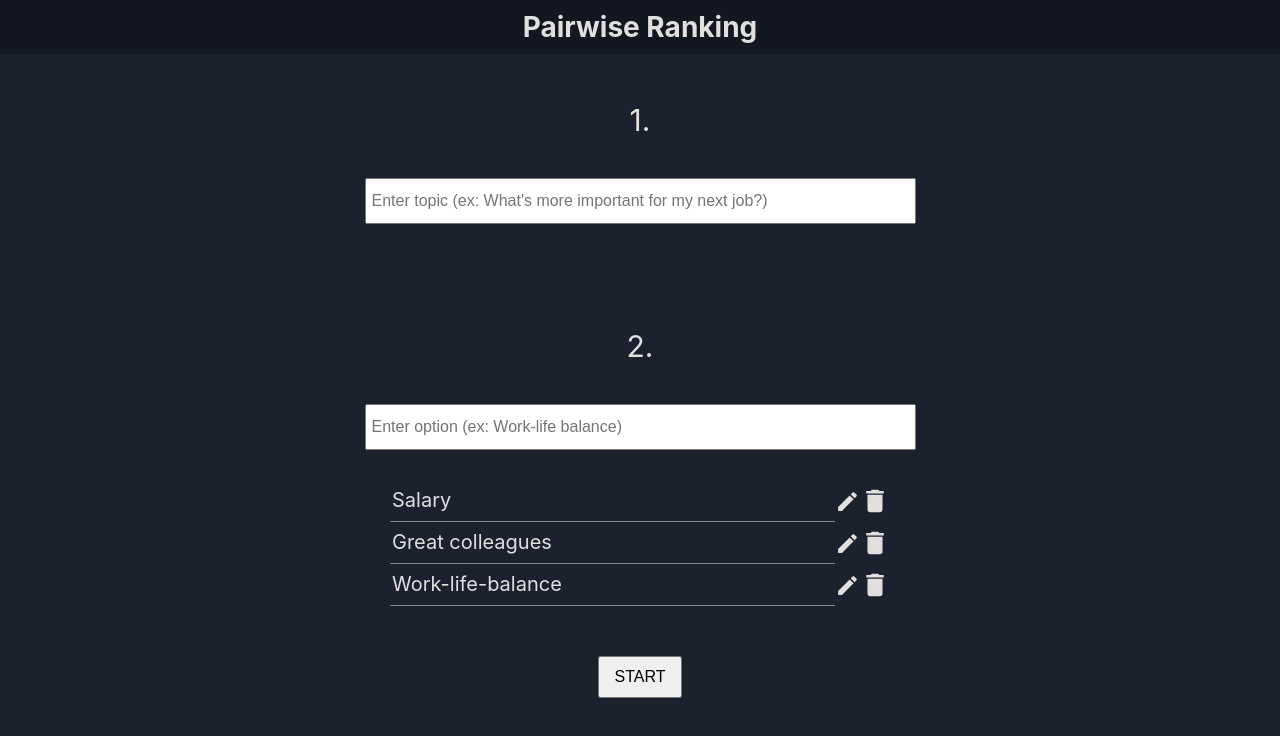
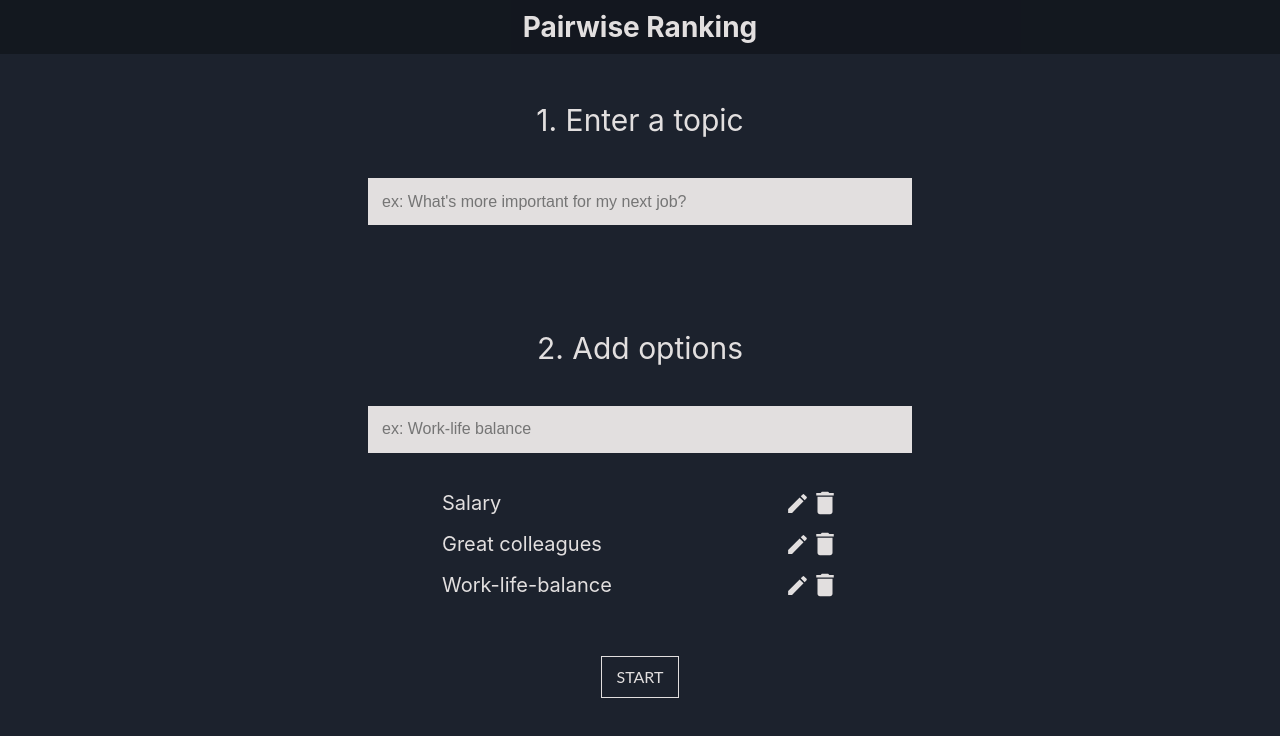
Before and after one commit to mariannefabre/pairwise-ranking-app, a React (Create React App) app: page / in a window 1280 px wide. Shown: the top 736 px of the page. Built offline with nearby package versions, Linux system fonts and the light colour scheme.

Commit message:
Add choices randomisation

```diff
--- a/src/components/AddOptionTab.js
+++ b/src/components/AddOptionTab.js
@@ -1,25 +1,40 @@
 import { useDispatch } from "react-redux";
 import '../styles.css';
+import AddCircleIcon from '@material-ui/icons/AddCircle';
+
 
 const AddOptionTab = () => {
   const dispatch = useDispatch();
   let input;
 
-  const handleKeyPress = (e) => {
+  const handleClick = (value) => {
+    if(value) dispatch({ type: "ADD_OPTION", name: value });
+  }
+
+  const keyPressed = (e) => {
     if (e.key === "Enter") {
-      dispatch({ type: "ADD_OPTION", name: e.target.value });
+      handleClick(e.target.value);
       e.target.value = "";
+      e.target.blur();
     }
   };
 
   return (
     <div className="tab">
       <input
-        placeholder="Enter option (ex: Work-life balance)"
+        placeholder="ex: Work-life balance"
         ref={(node) => {
           input = node;
         }}
-        onKeyPress={handleKeyPress}
+        onKeyPress={keyPressed}
+      />
+      <AddCircleIcon
+      id="tab-add-button"
+      fontSize="large"
+        onClick={() => {
+          handleClick(input.value);
+          input.value = "";
+        }}
       />
     </div>
   );
--- a/src/components/AddTopicTab.js
+++ b/src/components/AddTopicTab.js
@@ -1,26 +1,39 @@
 import { useDispatch } from "react-redux";
-import "../styles.css"
+import "../styles.css";
+import AddCircleIcon from "@material-ui/icons/AddCircle";
 
 const AddTopicTab = () => {
   const dispatch = useDispatch();
   let input;
 
-  const handleKeyPress = (e) => {
+  const handleClick = (value) => {
+    if (value) dispatch({ type: "ADD_TOPIC", topic: value });
+  };
+
+  const keyPressed = (e) => {
     if (e.key === "Enter") {
-      dispatch({ type: "ADD_TOPIC", topic: e.target.value });
+      handleClick(e.target.value);
       e.target.value = "";
+      e.target.blur();
     }
   };
   return (
     <div className="tab">
       <input
-        placeholder="Enter topic (ex: What's more important for my next job?)"
+        placeholder="ex: What's more important for my next job?"
         ref={(node) => {
           input = node;
         }}
-        onKeyPress={handleKeyPress}
+        onKeyPress={keyPressed}
       />
-
+      <AddCircleIcon
+      id="tab-add-button"
+      fontSize="large"
+        onClick={() => {
+          handleClick(input.value);
+          input.value = "";
+        }}
+      />
     </div>
   );
 };
--- a/src/components/Choice.js
+++ b/src/components/Choice.js
@@ -1,13 +1,13 @@
 import { useDispatch, useSelector } from "react-redux";
 import "../styles.css";
-import ArrowBackIosSharpIcon from '@material-ui/icons/ArrowBackIosSharp';
-import ArrowForwardIosSharpIcon from '@material-ui/icons/ArrowForwardIosSharp';
+import ArrowBackIosSharpIcon from "@material-ui/icons/ArrowBackIosSharp";
+import ArrowForwardIosSharpIcon from "@material-ui/icons/ArrowForwardIosSharp";
 
 const Choice = () => {
   const pairs = useSelector((state) => state.survey.pairsToCompare);
   const choices = useSelector((state) => state.choices);
   const currentChoice = useSelector((state) => state.survey.currentChoice);
-  const topic = useSelector(state => state.topic);
+  const topic = useSelector((state) => state.topic);
   const dispatch = useDispatch();
 
   const currentPair = pairs[currentChoice];
@@ -64,23 +64,33 @@ const Choice = () => {
   };
 
   const handlePrevNavigation = () => {
-      dispatchPreviousQuestion();
-  }
+    dispatchPreviousQuestion();
+  };
   const handleNextNavigation = () => {
-      if (choices[currentChoice]) {
-        dispatchNextQuestion();
-      }
+    if (choices[currentChoice]) {
+      dispatchNextQuestion();
     }
+  };
 
   if (currentChoice < pairs.length)
     return (
       <div className="choice">
         <h2>{topic}</h2>
-        <button onClick={handleChoice} className={getClassName(firstOption)}>
+        <button
+          id="first-option"
+          key={Math.random()}
+          onClick={handleChoice}
+          className={getClassName(firstOption)}
+        >
           {firstOption.text}
         </button>
         <p>VS</p>
-        <button className={getClassName(secondOption)} onClick={handleChoice}>
+        <button
+          id="second-option"
+          key={Math.random()}
+          className={getClassName(secondOption)}
+          onClick={handleChoice}
+        >
           {secondOption.text}
         </button>
 
--- a/src/components/Home.js
+++ b/src/components/Home.js
@@ -2,11 +2,9 @@ import AddOptionTab from "./AddOptionTab";
 import OptionList from "./OptionList";
 import AddTopicTab from "./AddTopicTab";
 import "../styles.css";
-import {useDispatch, useSelector} from "react-redux";
-
+import { useDispatch, useSelector } from "react-redux";
 
 const Home = () => {
-
   const topic = useSelector((state) => state.topic);
   const options = useSelector((state) => state.options);
   const dispatch = useDispatch();
@@ -15,19 +13,21 @@ const Home = () => {
     if (topic && options) {
       dispatch({ type: "START_SURVEY", options: options });
     }
-    // add message for missing information
   };
 
-
-  return ( <div className="home">
-    <p className="homepage-step">1.</p>
-    <AddTopicTab />
-    <h2>{topic}</h2>
-    <p className="homepage-step"> 2.</p>
-    <AddOptionTab />
-    <OptionList />
-    <button fontSize="large" className="start-button" onClick={startSurvey}>START</button>
-    </div>)
-}
+  return (
+    <div className="home">
+      <p className="homepage-step">1. Enter a topic</p>
+      <AddTopicTab />
+      <h2>{topic}</h2>
+      <p className="homepage-step"> 2. Add options</p>
+      <AddOptionTab />
+      <OptionList />
+      <button className="start-button" onClick={startSurvey}>
+        START
+      </button>
+    </div>
+  );
+};
 
 export default Home;
--- a/src/index.js
+++ b/src/index.js
@@ -1,19 +1,30 @@
-import React from 'react';
-import ReactDOM from 'react-dom';
-import './index.css';
-import App from './App';
-import store from './store';
-import {Provider} from 'react-redux';
-import reportWebVitals from './reportWebVitals';
-import * as serviceWorker from './serviceWorker';
+import React from "react";
+import ReactDOM from "react-dom";
+import "./index.css";
+import App from "./App";
+import store from "./store";
+import { Provider } from "react-redux";
+import reportWebVitals from "./reportWebVitals";
+import * as serviceWorker from "./serviceWorker";
+
+import throttle from "lodash/throttle";
+import { saveState } from "./localStorage";
+
+
+
+store.subscribe(
+  throttle(() => {
+    saveState(store.getState());
+  })
+);
 
 ReactDOM.render(
   <React.StrictMode>
     <Provider store={store}>
-    <App />
+      <App />
     </Provider>
   </React.StrictMode>,
-  document.getElementById('root')
+  document.getElementById("root")
 );
 
 // If you want to start measuring performance in your app, pass a function
--- /dev/null
+++ b/src/localStorage.js
@@ -0,0 +1,19 @@
+export const loadState = () => {
+  try {
+    const serializedState = localStorage.getItem('state');
+    if (serializedState === null) {
+      return undefined;
+    }
+    return JSON.parse(serializedState);
+  }catch(err){
+    return undefined;
+  }
+};
+
+export const saveState = (state) => {
+  try{
+    const serializedState = JSON.stringify(state);
+    localStorage.setItem('state', serializedState);
+  }catch (err){
+  }
+}
--- a/src/reducers/choices.js
+++ b/src/reducers/choices.js
@@ -1,5 +1,4 @@
 const choices = (state = [], action) => {
-
   switch (action.type) {
     case "MAKE_CHOICE":
       if (state[action.currentChoice]) {
--- a/src/reducers/survey.js
+++ b/src/reducers/survey.js
@@ -9,11 +9,18 @@ const survey = (
 
       options.forEach((firstOption) => {
         options.forEach((secondOption) => {
-          if (firstOption !== secondOption && !pairs.find((pair) => (pair[0]===secondOption && pair[1]===firstOption))) {
+          if (
+            firstOption !== secondOption &&
+            !pairs.find(
+              (pair) => pair[0] === secondOption && pair[1] === firstOption
+            )
+          ) {
             pairs.push([firstOption, secondOption]);
           }
         });
       });
+      pairs.sort(() => Math.random() - 0.5);
+
       return {
         ...state,
         isSurveyStarted: true,
--- a/src/store.js
+++ b/src/store.js
@@ -3,6 +3,9 @@ import options from "./reducers/options";
 import topic from "./reducers/topic";
 import choices from './reducers/choices';
 import survey from './reducers/survey';
+import { loadState } from "./localStorage";
+
+const persistedState = loadState();
 
 export default configureStore({
   reducer: {
@@ -10,5 +13,6 @@ export default configureStore({
     options,
     survey,
     choices,
+    persistedState,
   },
 });
--- a/src/styles.css
+++ b/src/styles.css
@@ -18,6 +18,7 @@ html {
   align-items: center;
   justify-content: center;
   color: rgb(226, 223, 223);
+  overflow-x: hidden;
 }
 
 h1 {
@@ -36,12 +37,30 @@ h2 {
 
 input {
   font-size: 0.8em;
-  height: 40px;
-  padding-left: 5px;
+  height: 45px;
+  text-indent: 12px;
+  border: none;
+  color: #1c222d;
+  transform: scale(1);
+  background-color: rgb(226, 223, 223);
+  transition: all 0.3s ease-in-out;
+}
+input:focus {
+  background: none;
+  transition: 0.3s;
+  font-family: "Lato", sans-serif;
+  border: 1px solid rgb(226, 223, 223);
+  color: rgb(226, 223, 223);
+}
+input:focus::placeholder {
+  color: transparent;
 }
 button {
   font-size: 16px;
   padding: 0 15px;
+}
+button:focus {
+  outline: none;
 }
 
 .list-item {
@@ -55,10 +74,10 @@ button {
   padding: 8px 2px;
   text-align: left;
   border: unset;
-  border-bottom: solid 0.5px rgba(207, 206, 206, 0.575);
-  background-color: transparent;
+  background-color: #1c222d;
   color: rgb(226, 223, 223);
   height: 25px;
+  text-indent: 0;
 }
 .option-edit {
   color: rgb(161, 158, 158);
@@ -72,22 +91,45 @@ button {
 .tab {
   display: flex;
   justify-content: center;
-  width: 85vw;
+  width: 90vw;
   margin: 10px auto;
   align-items: center;
 }
-.tab input {
-  width: 90%;
+
+@media only screen and (min-width: 400px) {
+  .tab {
+    width: 85vw;
+  }
+  .option-list {
+    width: 60vw;
+  }
 }
-
 @media only screen and (min-width: 700px) {
   .tab {
     width: 600px;
   }
   .option-list {
-    width: 500px;
+    width: 400px;
   }
 }
+
+.tab input {
+  width: 90%;
+  margin-right: 5px;
+}
+.tab input:focus {
+  outline: none;
+}
+
+@media only screen and (min-width: 550px) {
+  #tab-add-button {
+    display: none;
+  }
+  .tab input {
+    margin-right: 0;
+  }
+}
+
 .homepage-step {
   font-size: 1.5em;
 }
@@ -107,16 +149,47 @@ button {
   border: solid 1px rgb(226, 223, 223);
   color: rgb(226, 223, 223);
 }
+
+#first-option {
+  animation: slideInFromLeft 0.5s 1;
+}
+#second-option {
+  animation: slideInFromRight 0.5s 1;
+}
+
+@keyframes slideInFromLeft {
+  0% {
+    transform: translate(-50vw, 0);
+  }
+  100% {
+    transform: translate(0, 0);
+  }
+}
+@keyframes slideInFromRight {
+  0% {
+    transform: translate(50vw, 0);
+  }
+  100% {
+    transform: translate(0, 0);
+  }
+}
 .choice-option:active,
 .choice-option-selected {
   width: 90%;
   max-width: 500px;
   margin: 40px auto;
   padding: 20px 0;
-  font-size: 20px;
   border: solid 1px rgb(226, 223, 223);
   background-color: rgb(226, 223, 223);
   color: #282c34;
+  font-size: 20px;
+}
+
+.choice-option:hover {
+  border: none;
+  color: #1c222d;
+  background-color: rgb(226, 223, 223);
+  transition: all 0.4s ease-in-out;
 }
 
 .navigation {
@@ -135,6 +208,22 @@ button {
 .start-button {
   margin: 30px 0;
   height: 42px;
+  background: none;
+  transition: 0.5s;
+  font-family: "Lato", sans-serif;
+  border: 1px solid rgb(226, 223, 223);
+  color: rgb(226, 223, 223);
+}
+.start-button:focus {
+  outline: none;
+}
+.start-button:hover {
+  border: none;
+  color: #1c222d;
+  font-size: 18px;
+  transform: scale(1.1);
+  background-color: rgb(226, 223, 223);
+  transition: all 0.3s ease-in-out;
 }
 
 .ranking {
```
